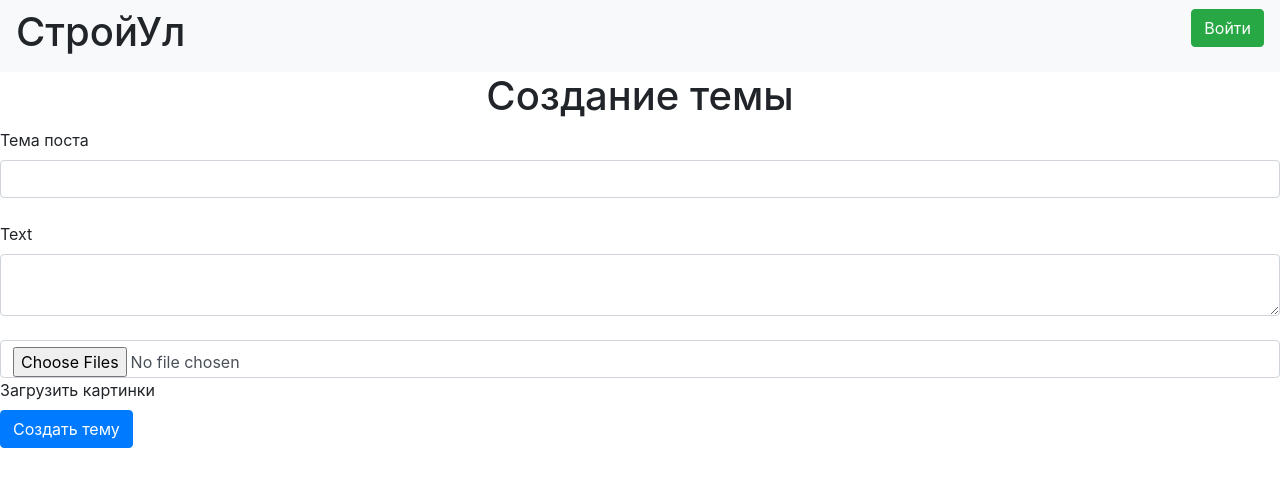
After one commit to phantazeeer/LyceumFlask, a Flask app: template templates/create_post.html in a window 1280 px wide. The commit adds this page. Shown: the top 487 px of the page. Run offline with Flask 3, Linux system fonts and the light colour scheme; the template is opened without the code that fills it: values that come from a table or form of the project are taken from there, others are empty; some libraries are stand-ins or nearby versions.

Commit message:
added post creation

```diff
--- a/data/db_session.py
+++ b/data/db_session.py
@@ -19,7 +19,7 @@ def global_init(db_file):
     conn_str = f'sqlite:///{db_file.strip()}?check_same_thread=False'
     print(f"Подключение к базе данных по адресу {conn_str}")
 
-    engine = sa.create_engine(conn_str, echo=True)
+    engine = sa.create_engine(conn_str, echo=False)
     __factory = orm.sessionmaker(bind=engine)
 
     from . import __all_models
--- a/data/news.py
+++ b/data/news.py
@@ -11,8 +11,8 @@ class News(SqlAlchemyBase):
     __tablename__ = 'news'
     id = Column(Integer, primary_key=True, autoincrement=True)
     user_id = Column(Integer, sqlalchemy.ForeignKey("users.id"))
-    likes = Column(Integer, nullable=True)
-    pic = Column(String, nullable=True)
+    likes = Column(Integer, nullable=True, default=0)
+    post_named = Column(String, nullable=False)
     text = Column(Text, nullable=True)
     created = Column(DateTime, default=datetime.datetime.now().date())
     user = orm.relationship('User')
--- /dev/null
+++ b/forms/post_add.py
@@ -0,0 +1,11 @@
+from flask_wtf import FlaskForm
+from flask_wtf.file import MultipleFileField
+from wtforms import StringField, TextAreaField, SubmitField
+from wtforms.validators import DataRequired
+
+
+class Add_Post(FlaskForm):
+    name = StringField("Тема поста", validators=[DataRequired()])
+    text = TextAreaField()
+    pic = MultipleFileField("Загрузить картинки")
+    submit = SubmitField("Создать тему")
--- a/server.py
+++ b/server.py
@@ -1,9 +1,16 @@
+import os
+
+import flask_login
 from flask import Flask, render_template, redirect
+from werkzeug.utils import secure_filename
+
 from data import db_session
 from flask_login import LoginManager, login_user, login_required, logout_user
 from data.users import User
+from data.news import News
 from forms.register_form import RegisterForm
 from forms.login_form import LoginForm
+from forms.post_add import Add_Post
 from werkzeug.security import generate_password_hash, check_password_hash
 app = Flask(__name__)
 app.config['SECRET_KEY'] = 'yandexlyceum_secret_key'
@@ -65,6 +72,31 @@ def main():
     return render_template("main.html")
 
 
+@app.route("/create_post", methods=['GET', 'POST'])
+@login_required
+def create_post():
+    form = Add_Post()
+    if form.validate_on_submit():
+        db_sess = db_session.create_session()
+        last_post = db_sess.query(News.id).all()[-1][0]
+        print(form.pic.data)
+        if form.pic.data:
+            os.mkdir(f"static/posts_img/{last_post + 1}")
+            for f in form.pic.data:
+                file_name = secure_filename(f.filename)
+                f.save(os.path.join(f"static/posts_img/{last_post + 1}", file_name))
+                print(f"{file_name} добавлен")
+        post = News(
+            user_id=flask_login.current_user.id,
+            post_named=form.name.data,
+            text=form.text.data
+        )
+        db_sess.add(post)
+        db_sess.commit()
+        return 'пост успешно добавлен'
+    return render_template("create_post.html", form=form)
+
+
 @app.route('/logout')
 @login_required
 def logout():
--- a/templates/base.html
+++ b/templates/base.html
@@ -18,6 +18,7 @@
         {% if current_user.is_authenticated %}
             <a class="navbar-brand" href="/main">Форум</a>
             <a class="navbar-brand" href="/profile/{{ current_user.id }}">Профиль</a>
+            <a class="navbar-brand" href="/create_post">Создать пост</a>
             <a class="btn btn-warning" href="/logout">Выйти</a>
         {% else %}
             <p>
--- /dev/null
+++ b/templates/create_post.html
@@ -0,0 +1,34 @@
+{% extends "base.html" %}
+{% block content %}
+<h1 align="center">Создание темы</h1>
+<form action="" method="post" enctype="multipart/form-data">
+    {{ form.hidden_tag() }}
+    <div>
+        {{ form.name.label }}<br>
+        {{ form.name(class="form-control") }}<br>
+        {% for error in form.name.errors %}
+            <p class="alert alert-danger" role="alert">
+                {{ error }}
+            </p>
+        {% endfor %}
+    </div>
+    <div>
+        {{ form.text.label }}<br>
+        {{ form.text(class="form-control") }}<br>
+        {% for error in form.text.errors %}
+            <p class="alert alert-danger" role="alert">
+                {{ error }}
+            </p>
+        {% endfor %}
+    </div>
+    <div>
+        {{ form.pic(class="form-control") }} {{ form.pic.label }}<br>
+        {% for error in form.pic.errors %}
+            <p class="alert alert-danger" role="alert">
+                {{ error }}
+            </p>
+        {% endfor %}
+    </div>
+    <p>{{ form.submit(type="submit", class="btn btn-primary") }}</p>
+</form>
+{% endblock %}
--- a/templates/main.html
+++ b/templates/main.html
@@ -1,4 +1,5 @@
 {% extends "base.html"%}
 {% block content %}
 <h1 align="center">Главная страничка сайта на фласке</h1>
+
 {% endblock %}
```
Also changed, not shown: db/blogs.db, static/posts_img/18/aperture.png (added), static/posts_img/19/this_is_sparta.png (added), static/posts_img/2/this_is_sparta.png (added).
